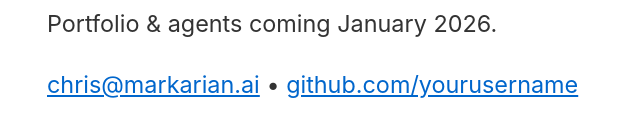
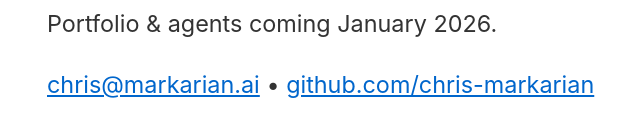
Before and after one commit to chris-markarian/markarian.ai, a plain HTML site: page index.html in a window 1280 px wide. Shown: the part 266-402 px from the top of the page, 268-908 px from the left. Drawn offline with Linux system fonts and the light colour scheme.

Commit message:
Update index.html

```diff
--- a/index.html
+++ b/index.html
@@ -15,6 +15,6 @@
   <p>AI Engineering Projects</p>
   <p>Building autonomous AI systems.</p>
   <p>Portfolio & agents coming January 2026.</p>
-  <p><a href="mailto:chris@markarian.ai">chris@markarian.ai</a> • <a href="https://github.com/chris-markarian">github.com/yourusername</a></p>
+  <p><a href="mailto:chris@markarian.ai">chris@markarian.ai</a> • <a href="https://github.com/chris-markarian">github.com/chris-markarian</a></p>
 </body>
 </html>
```
